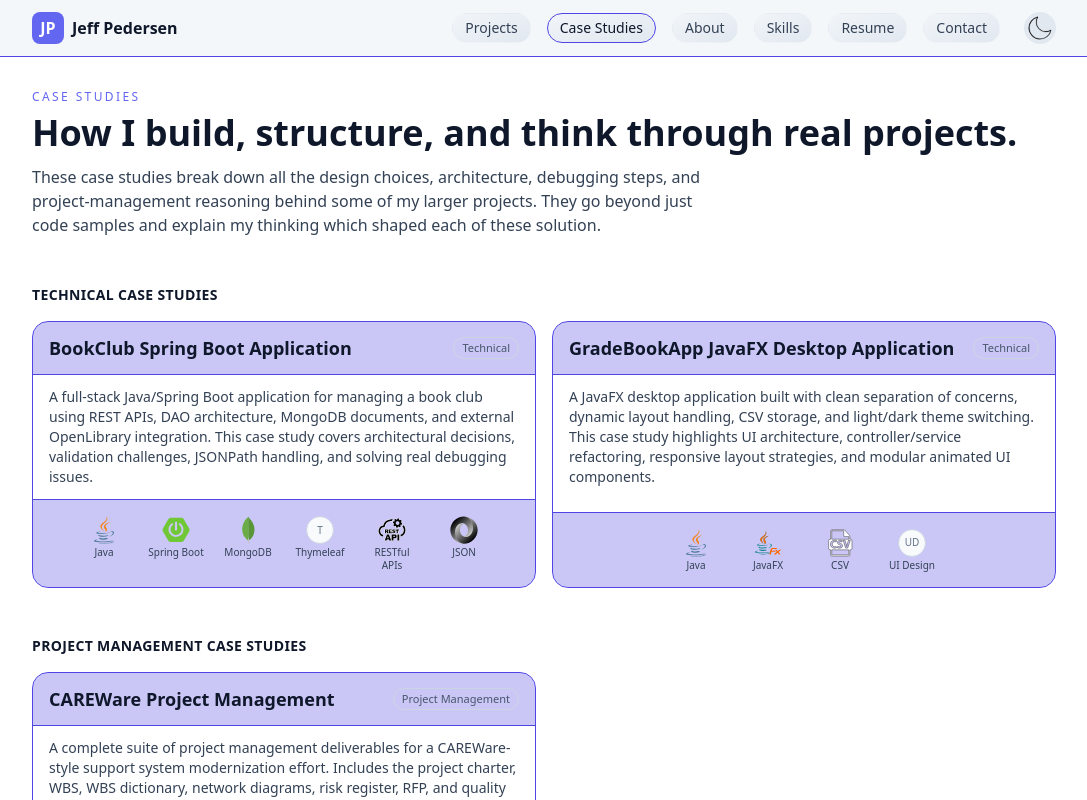
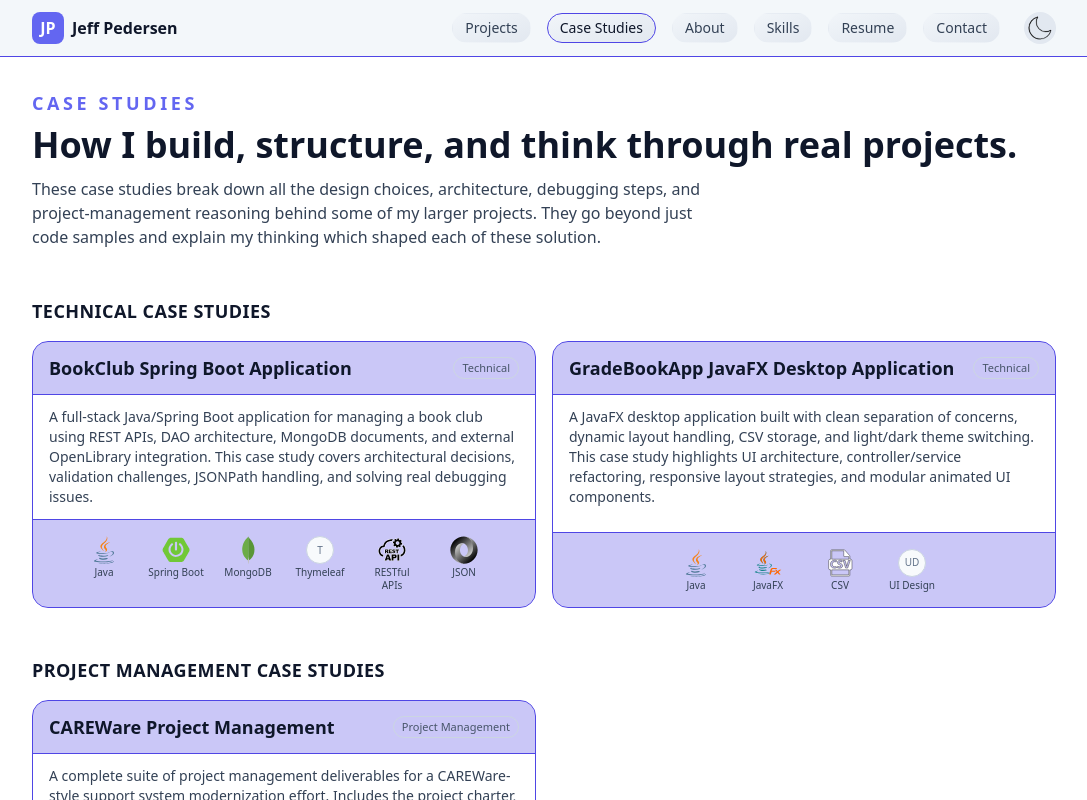
Before and after one commit to J-Pedersen/dev-portfolio, a React (Vite) app: page /case-studies in a window 1280 px wide. Shown: the top 800 px of the page, without its empty margins (96-1183 px from the left). Built offline with nearby package versions, Linux system fonts and the light colour scheme; the HTML template or start-up script is replaced by a standard one.

Commit message:
updated text

```diff
--- a/src/components/PageHeader.jsx
+++ b/src/components/PageHeader.jsx
@@ -1,7 +1,7 @@
 const PageHeader = ({ title, kicker, children }) => (
   <header className="mb-8">
     {kicker && (
-      <p className="text-xs uppercase tracking-[0.2em] text-brand mb-2">
+      <p className="text-lg font-extrabold uppercase tracking-[0.2em] text-brand mb-2">
         {kicker}
       </p>
     )}
--- a/src/pages/CaseStudies.jsx
+++ b/src/pages/CaseStudies.jsx
@@ -26,7 +26,7 @@ const CaseStudies = () => {
 
       {technical.length > 0 && (
         <section className="space-y-4">
-          <h2 className="text-sm font-semibold text-slate-900 dark:text-slate-200 uppercase tracking-wide">
+          <h2 className="text-lg font-extrabold text-slate-900 dark:text-slate-200 uppercase tracking-wide">
             Technical Case Studies
           </h2>
 
@@ -85,7 +85,7 @@ const CaseStudies = () => {
 
       {pm.length > 0 && (
         <section className="space-y-4">
-          <h2 className="text-sm font-semibold text-slate-900 dark:text-slate-200 uppercase tracking-wide">
+          <h2 className="text-lg font-extrabold text-slate-900 dark:text-slate-200 uppercase tracking-wide">
             Project Management Case Studies
           </h2>
 
```
